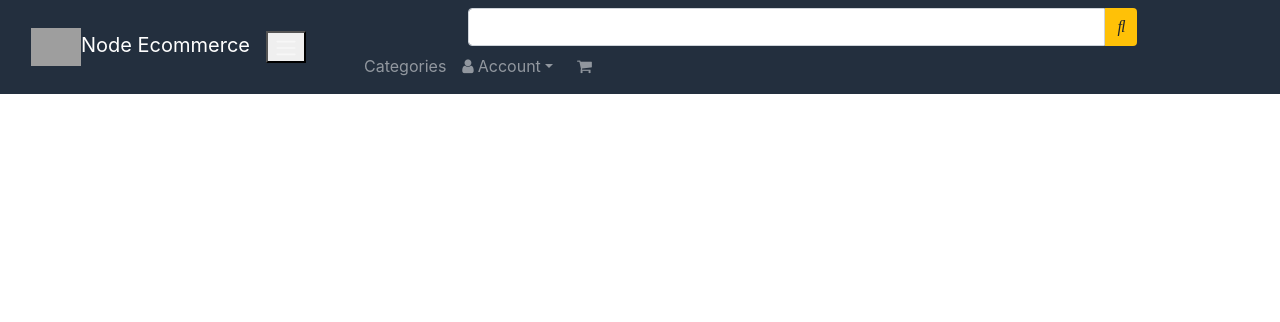
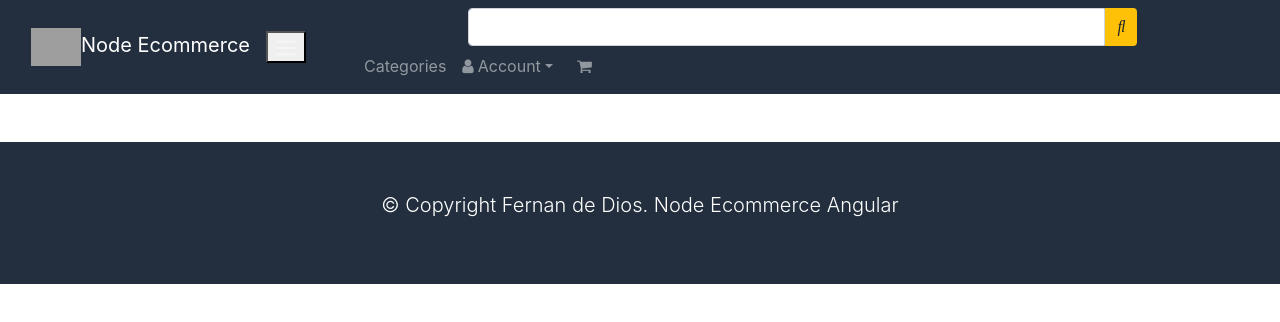
Before and after one commit to fernandedios/node-angular-ecommerce, an Angular app in the folder client/EcomAngular/: page / in a window 1280 px wide. Shown: the top 322 px of the page. Built offline with nearby package versions, Linux system fonts and the light colour scheme; grey boxes are pictures that could not be loaded.

Commit message:
added app footer

```diff
--- a/client/EcomAngular/src/app/app.component.html
+++ b/client/EcomAngular/src/app/app.component.html
@@ -53,3 +53,9 @@
 </nav>
 
 <router-outlet></router-outlet>
+
+<footer id="main-footer" class="bg-main text-white mt-5 p-5">
+  <div class="container">
+    <p class="lead text-center">&copy; Copyright Fernan de Dios. Node Ecommerce Angular</p>
+  </div>
+</footer>
```
